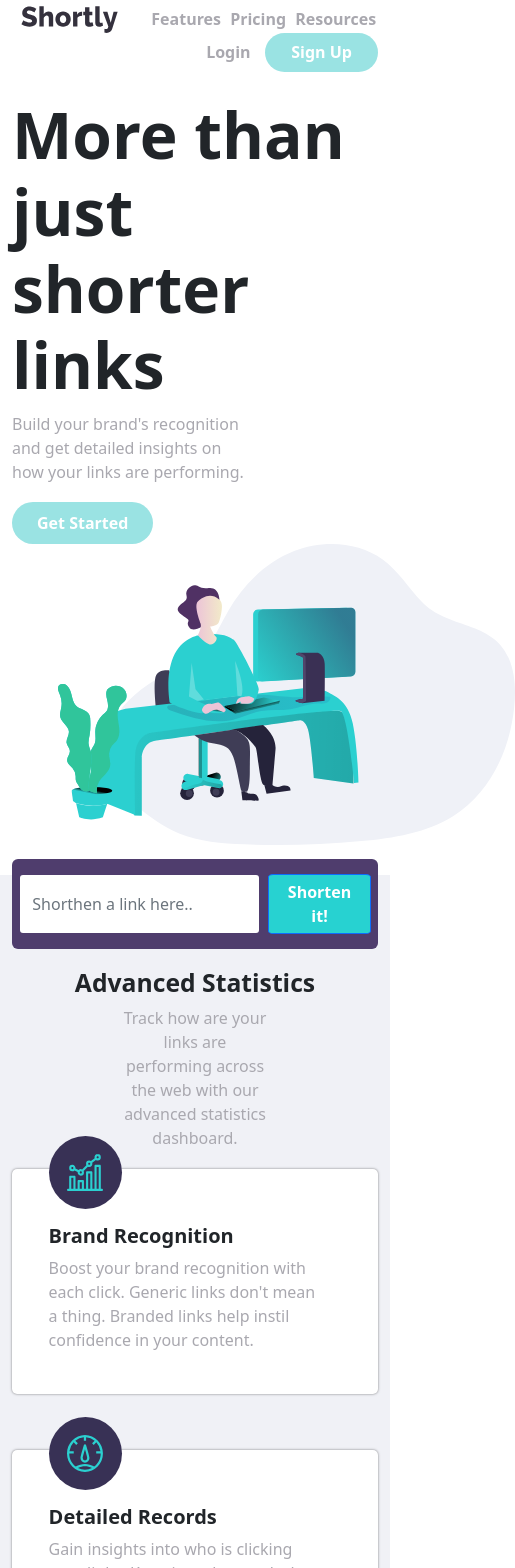
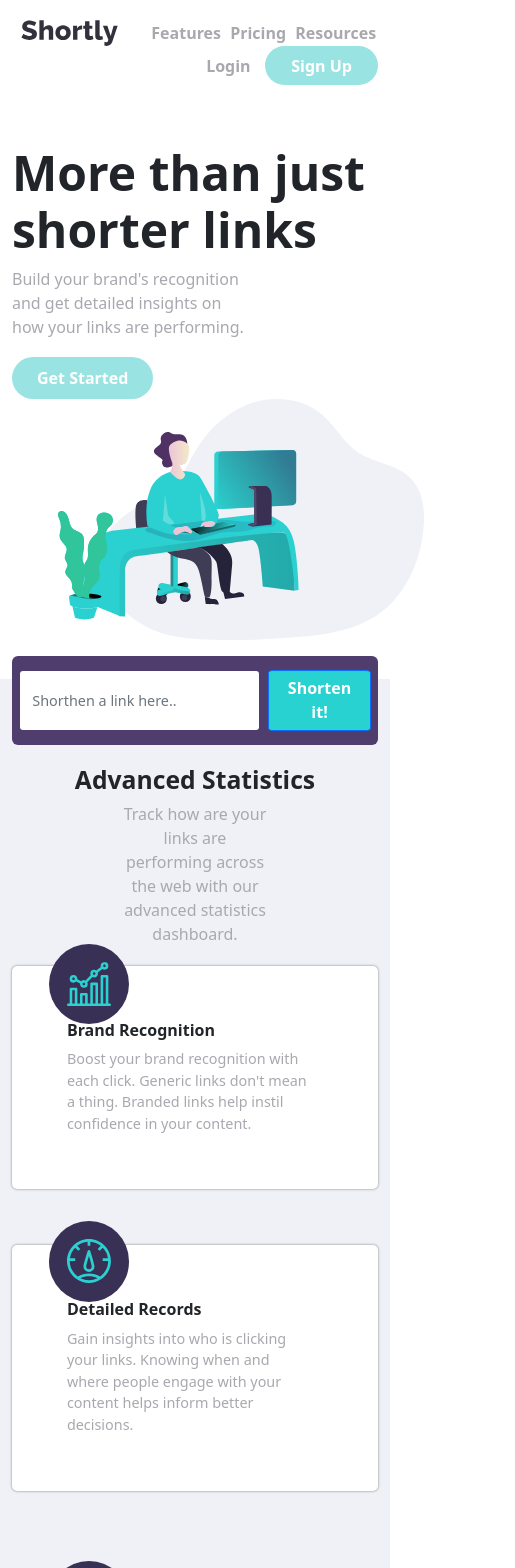
Before and after one commit to RahimliZakir/React-URL-Shortener-App, a React (Create React App) app: page / in a window 390 px wide. Shown: the top 1568 px of the page, 515 px wide, since content can reach past the window. Built offline with nearby package versions, Linux system fonts and the light colour scheme.

Commit message:
Tablet Responsive Design Done

```diff
--- a/src/assets/scss/_advanced.scss
+++ b/src/assets/scss/_advanced.scss
@@ -32,10 +32,16 @@
           position: relative;
           background-color: white;
           padding: 15% 10% 10%;
-          height: 225px;
+          min-height: 225px;
           border-radius: 5px;
           box-shadow: 0px 0px 2.5px 0px rgba(0, 0, 0, 0.5);
           transition: 0.3s;
+
+          @include MediaRespond("tablet") {
+            min-height: 200px;
+            padding: 15%;
+          }
+
           .img-div {
             position: absolute;
             left: 10%;
@@ -44,6 +50,12 @@
             border-radius: 50%;
             padding: 5%;
             background-color: #383155;
+
+            @include MediaRespond("tablet") {
+              top: -10%;
+              width: 22%;
+            }
+
             img {
               width: 100%;
             }
@@ -51,11 +63,19 @@
 
           h5 {
             font-weight: 700;
+
+            @include MediaRespond("tablet") {
+              font-size: 1rem;
+            }
           }
 
           p {
             color: #a9a8af;
             padding-right: 5.5%;
+
+            @include MediaRespond("tablet") {
+              font-size: 0.9rem;
+            }
           }
         }
 
--- a/src/assets/scss/_form.scss
+++ b/src/assets/scss/_form.scss
@@ -3,8 +3,12 @@
 
   .container {
     .row {
-      .col-md-8 {
+      .form-col {
         margin-top: -4%;
+
+        @include MediaRespond("tablet") {
+          margin-top: -6%;
+        }
 
         #term-form {
           background-color: $common-color;
@@ -18,6 +22,12 @@
               width: 75%;
               box-shadow: none !important;
               border: 1px solid transparent;
+            }
+
+            @include MediaRespond("tablet") {
+              .form-input::placeholder {
+                font-size: 0.9rem;
+              }
             }
 
             .form-input.is-validation {
@@ -42,6 +52,12 @@
         .list-group {
           .list-group-item {
             .row {
+              .link-response-left {
+                @include MediaRespond("tablet") {
+                  font-size: 0.8rem;
+                }
+              }
+
               .link-response-right {
                 @include Flexing(center, flex-end);
 
--- a/src/assets/scss/_getstarted.scss
+++ b/src/assets/scss/_getstarted.scss
@@ -1,5 +1,9 @@
 #get-started {
   padding: 5% 0 7.5% 0;
+
+  @include MediaRespond("tablet") {
+    padding: 10% 0;
+  }
 
   .container {
     .row {
@@ -9,6 +13,10 @@
         h1 {
           font-size: 4rem;
           font-weight: 700;
+
+          @include MediaRespond("tablet") {
+            font-size: 3rem;
+          }
         }
 
         p {
@@ -40,6 +48,11 @@
           width: 125%;
           position: relative;
           right: -12.5%;
+
+          @include MediaRespond("tablet") {
+            width: 100%;
+          }
+
           img {
             width: 100%;
           }
--- a/src/assets/scss/_header.scss
+++ b/src/assets/scss/_header.scss
@@ -1,6 +1,10 @@
 header {
   nav {
     padding: 1.5% 0;
+
+    @include MediaRespond("tablet") {
+      padding: 5% 0;
+    }
 
     .container {
       .row {
--- /dev/null
+++ b/src/assets/scss/_media.scss
@@ -0,0 +1,11 @@
+@mixin MediaRespond($val) {
+  @if ($val == "tablet") {
+    @media (max-width: 991px) {
+      @content;
+    }
+  } @else if($val == "tel") {
+    @media (max-width: 576px) {
+      @content;
+    }
+  }
+}
--- a/src/assets/scss/style.scss
+++ b/src/assets/scss/style.scss
@@ -1,5 +1,6 @@
 @import "reset";
 @import "variables";
+@import "media";
 @import "flex";
 @import "header";
 @import "getstarted";
--- a/src/components/Form.js
+++ b/src/components/Form.js
@@ -41,7 +41,7 @@ const Form = () => {
     <section id="form">
       <Container>
         <Row className="justify-content-center">
-          <Col md="8">
+          <Col xl="8" lg="8" md="10" className="form-col">
             <form id="term-form" onSubmit={handleFormSubmit}>
               <div className="d-flex">
                 <input
@@ -57,9 +57,9 @@ const Form = () => {
               {<p className="text-danger text-validation">{error}</p>}
             </form>
             <ListGroup>
-              {url?.map((item, index) => {
-                return <ShortLink item={item} index={index} />;
-              })}
+              {url?.map((item, index) => (
+                <ShortLink item={item} key={index + 1} />
+              ))}
             </ListGroup>
           </Col>
         </Row>
--- a/src/components/GetStarted.js
+++ b/src/components/GetStarted.js
@@ -8,7 +8,7 @@ const GetStarted = () => {
     <section id="get-started">
       <Container>
         <Row>
-          <Col lg="6" md="6" className="get-started-left">
+          <Col xl="6" lg="6" md="6" className="get-started-left">
             <h1>More than just shorter links</h1>
             <p>
               Build your brand's recognition and get detailed insights on how
@@ -19,7 +19,7 @@ const GetStarted = () => {
               Get Started
             </a>
           </Col>
-          <Col lg="6" md="6" className="get-started-right">
+          <Col xl="6" lg="6" md="6" className="get-started-right">
             <div className="img-div">
               <img src={illustration} alt="Illustration" />
             </div>
--- a/src/components/Header.js
+++ b/src/components/Header.js
@@ -9,7 +9,7 @@ const Header = () => {
       <nav>
         <Container>
           <Row>
-            <Col lg="6" md="6" sm="6" className="left-nav">
+            <Col xl="6" lg="6" md="6" sm="6" className="left-nav">
               <ul className="left-nav-ul">
                 <li>
                   <div className="img-div">
@@ -30,7 +30,7 @@ const Header = () => {
                 </li>
               </ul>
             </Col>
-            <Col lg="6" md="6" className="right-nav">
+            <Col xl="6" lg="6" md="6" sm="6" className="right-nav">
               <ul className="right-nav-ul">
                 <li>
                   <a href="#">Login</a>
--- a/src/components/ShortLink.js
+++ b/src/components/ShortLink.js
@@ -17,10 +17,10 @@ const ShortLink = ({ item }) => {
   return (
     <ListGroup.Item className="mt-3">
       <Row className="align-items-center">
-        <Col lg="6" md="6" className="link-response-left">
+        <Col xl="6" lg="6" md="6" className="link-response-left">
           {item.real}
         </Col>
-        <Col lg="6" md="6" className="link-response-right">
+        <Col xl="6" lg="6" md="6" className="link-response-right">
           <a
             href={item.short}
             target="_blank"
```
